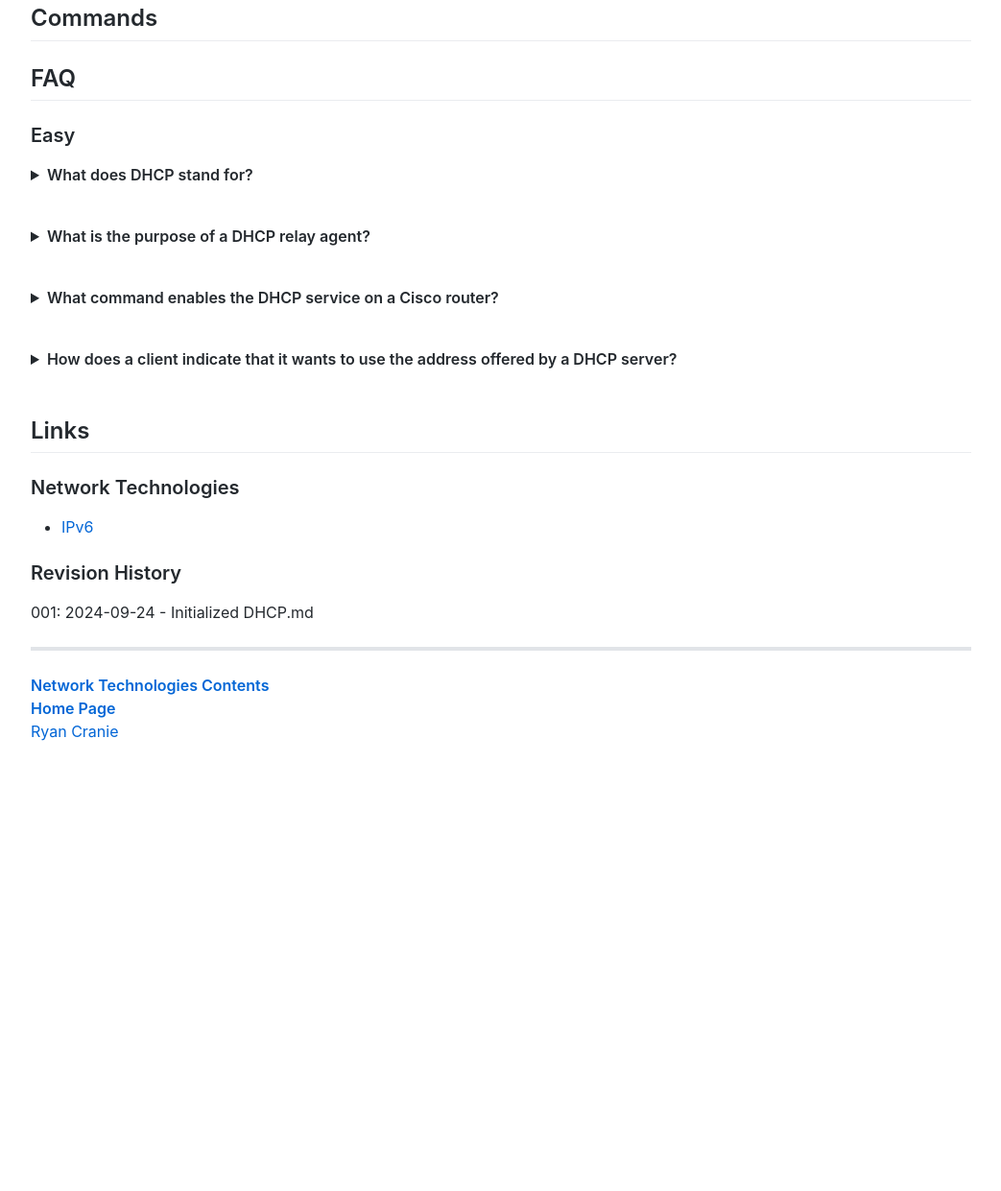
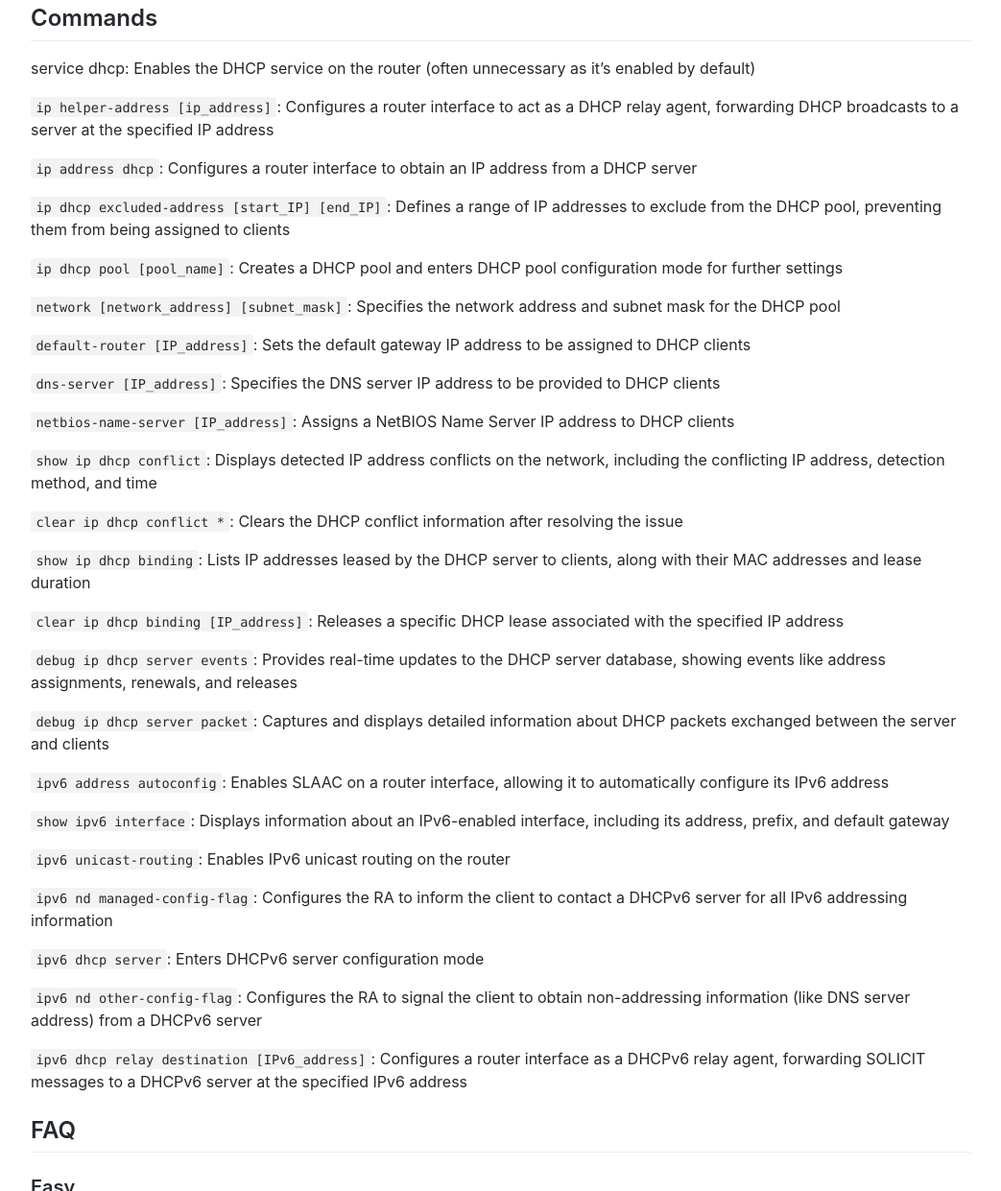
Before and after one commit to ryancranie/notes, a Jekyll site: the page built from Notes/Network Technologies/DHCP.md, in a window 1280 px wide and 1400 px high, scrolled down 13402 px. Shown: the part 159-1400 px from the top of the window at 96% size, without its empty margins (118-1161 px from the left). Built offline with Jekyll 4.4.1, drawn with Linux system fonts in a browser that asks for light colours; our own code applies the rules of GitHub Pages for plain Markdown files; comment, search, counter and statistics services are not loaded; before the commit the page ends 14367 px from its top, so only the background shows below that; some of the changed text lies outside the part shown.

Commit message:
rc_osint update: 2024-10-14 14:37:43
Affected files:
Notes/Network Technologies/DHCP.md

```diff
--- a/Notes/Network Technologies/DHCP.md
+++ b/Notes/Network Technologies/DHCP.md
@@ -284,21 +284,89 @@ Example 1-24 shows interface Gigabit Ethernet 0/0 configured with the command `i
 
 ## Commands
 
+service dhcp: Enables the DHCP service on the router (often unnecessary as it's enabled by default)
+
+`ip helper-address [ip_address]`: Configures a router interface to act as a DHCP relay agent, forwarding DHCP broadcasts to a server at the specified IP address
+
+`ip address dhcp`: Configures a router interface to obtain an IP address from a DHCP server
+
+`ip dhcp excluded-address [start_IP] [end_IP]`: Defines a range of IP addresses to exclude from the DHCP pool, preventing them from being assigned to clients
+
+`ip dhcp pool [pool_name]`: Creates a DHCP pool and enters DHCP pool configuration mode for further settings
+
+`network [network_address] [subnet_mask]`: Specifies the network address and subnet mask for the DHCP pool
+
+`default-router [IP_address]`: Sets the default gateway IP address to be assigned to DHCP clients
+
+`dns-server [IP_address]`: Specifies the DNS server IP address to be provided to DHCP clients
+
+`netbios-name-server [IP_address]`: Assigns a NetBIOS Name Server IP address to DHCP clients
+
+`show ip dhcp conflict`: Displays detected IP address conflicts on the network, including the conflicting IP address, detection method, and time
+
+`clear ip dhcp conflict *`: Clears the DHCP conflict information after resolving the issue
+
+`show ip dhcp binding`: Lists IP addresses leased by the DHCP server to clients, along with their MAC addresses and lease duration
+
+`clear ip dhcp binding [IP_address]`: Releases a specific DHCP lease associated with the specified IP address
+
+`debug ip dhcp server events`: Provides real-time updates to the DHCP server database, showing events like address assignments, renewals, and releases
+
+`debug ip dhcp server packet`: Captures and displays detailed information about DHCP packets exchanged between the server and clients
+
+`ipv6 address autoconfig`: Enables SLAAC on a router interface, allowing it to automatically configure its IPv6 address
+
+`show ipv6 interface`: Displays information about an IPv6-enabled interface, including its address, prefix, and default gateway
+
+`ipv6 unicast-routing`: Enables IPv6 unicast routing on the router
+
+`ipv6 nd managed-config-flag`: Configures the RA to inform the client to contact a DHCPv6 server for all IPv6 addressing information
+
+`ipv6 dhcp server`: Enters DHCPv6 server configuration mode
+
+`ipv6 nd other-config-flag`: Configures the RA to signal the client to obtain non-addressing information (like DNS server address) from a DHCPv6 server
+
+`ipv6 dhcp relay destination [IPv6_address]`: Configures a router interface as a DHCPv6 relay agent, forwarding SOLICIT messages to a DHCPv6 server at the specified IPv6 address
 
 ## FAQ
 
 ### Easy
 
 <details><summary><b>What does DHCP stand for?</b></summary>DHCP stands for Dynamic Host Configuration Protocol.</details>
-<br>
+
 <details><summary><b>What is the purpose of a DHCP relay agent?</b></summary>A DHCP relay agent forwards DHCP broadcasts from clients to servers located on different networks. Since broadcasts cannot cross router boundaries, a relay agent is needed for clients to obtain IP information from a server on a different subnet.</details>
-<br>
+
 <details><summary><b>What command enables the DHCP service on a Cisco router?</b></summary>The command <code>service dhcp</code> enables the DHCP service on a Cisco router. However, this is usually not required as the service is enabled by default.
 </details>
-<br>
+
 <details><summary><b>How does a client indicate that it wants to use the address offered by a DHCP server?</b></summary>The client sends a <b>broadcast DHCPREQUEST</b> message to the server, indicating it will use the offered address and wants to lease it.
 </details>
+
+### Medium
+
+<details><summary><b>Explain the concept of SLAAC and its limitations. How do stateful and stateless DHCPv6 address these limitations?
+</b></summary>SLAAC (Stateless Address Autoconfiguration) allows devices to automatically generate their IPv6 address, prefix, and default gateway information from Router Advertisements (RAs) sent by routers.
 <br>
+While this offers simplicity, its limitations include:
+<br>
+<li>Limited Configuration Information: SLAAC only provides basic addressing information. Devices might need additional parameters like DNS server addresses, NTP server information, or domain names, which SLAAC cannot provide.</li>
+<li>Lack of Centralized Management: SLAAC lacks the centralized control provided by DHCP, making it difficult to track and manage address assignments across a network.</li></details>
+
+<details><summary><b></b></summary></details>
+
+<details><summary><b></b></summary></details>
+
+<details><summary><b></b></summary></details>
+
+### Hard
+
+<details><summary><b></b></summary></details>
+
+<details><summary><b></b></summary></details>
+
+<details><summary><b></b></summary></details>
+
+<details><summary><b></b></summary></details>
 
 ## Links
 ### Network Technologies
```
